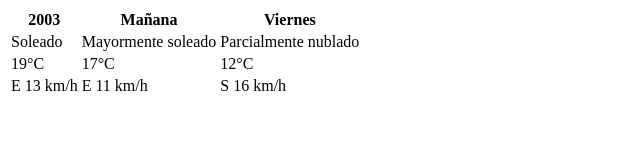
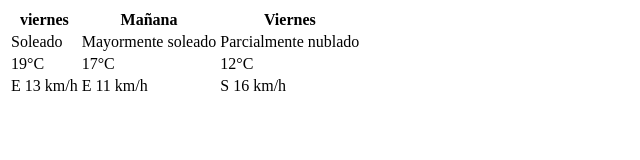
Before and after one commit to kleyverbelmont123456/tablas, a plain HTML site: page index.html in a window 1280 px wide. Shown: the full height of the page, 0-640 px from the left. Drawn offline with Linux system fonts and the light colour scheme.

Commit message:
Update index.html
viernes

```diff
--- a/index.html
+++ b/index.html
@@ -8,7 +8,7 @@
 <body>
     <table class=»egt»>
         <tr>
-        <th>2003</th>
+        <th>viernes</th>
         <th>Mañana</th>
         <th>Viernes</th>
         </tr>
```
